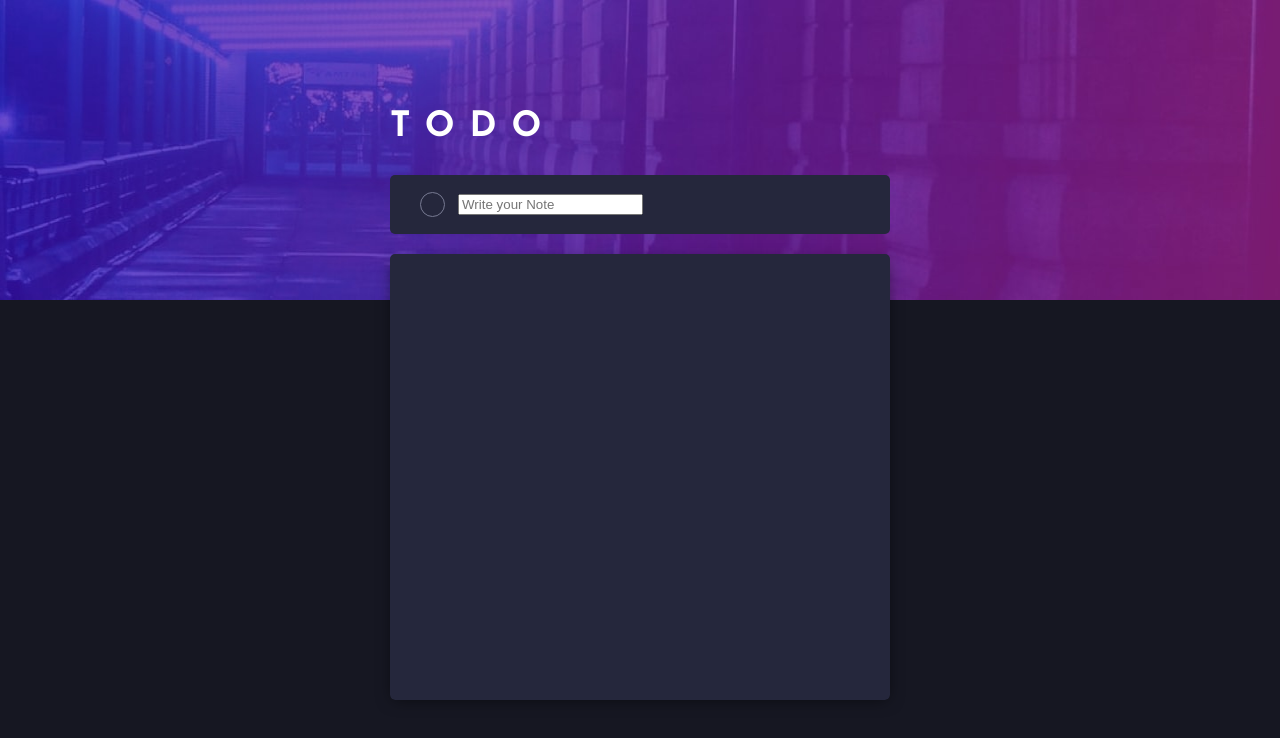
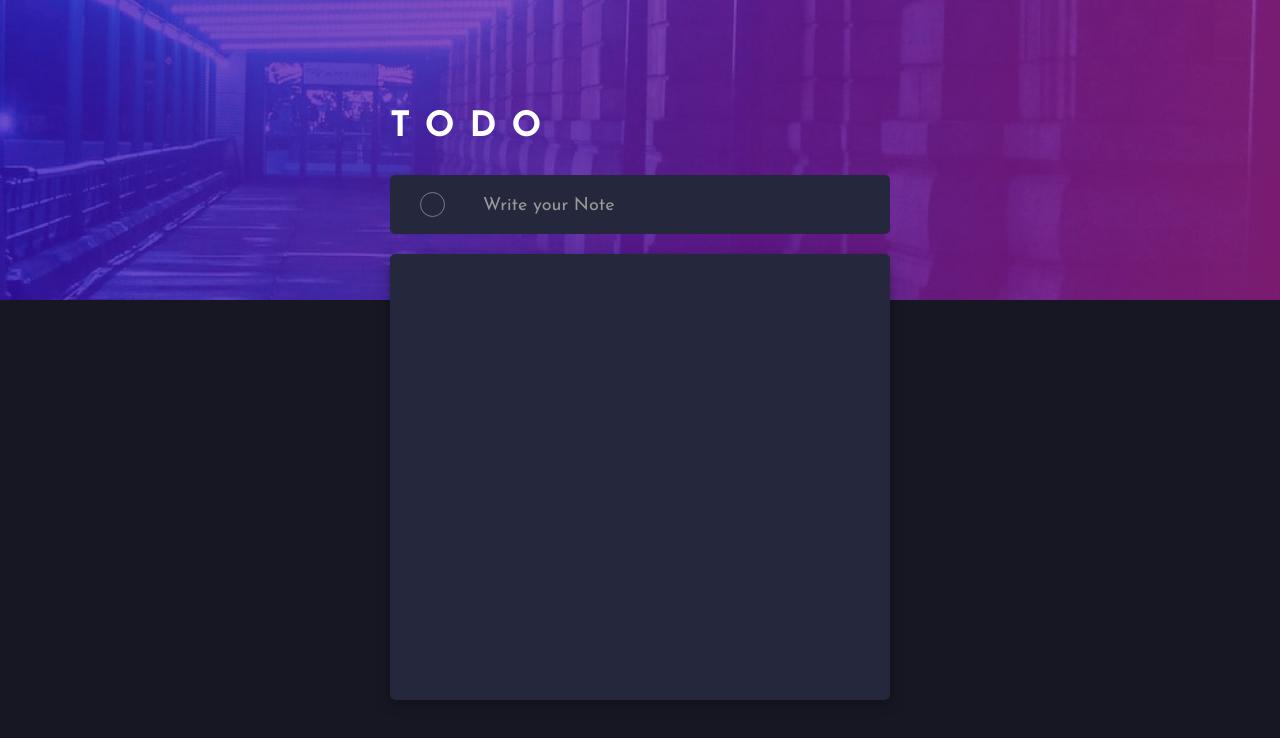
Before and after one commit to BrayanGarzon/Todo-App, a plain HTML site: page index.html in a window 1280 px wide. Drawn offline with Linux system fonts and the light colour scheme.

Commit message:
styles input text and checkbox

```diff
--- a/assets/main.js
+++ b/assets/main.js
@@ -2,7 +2,7 @@ const iconoThema = document.getElementById('iconThema');
 const cuerpo = document.body;
 const inputText = document.getElementById('inputText');
 const listTareas = document.getElementById('listTareas');
-
+const textInput = document.getElementById('textInput');
 // Variable para rastrear el estado actual
 let estadoTema = 'sol'; // Inicialmente, asumimos que está en modo "sol"
 
@@ -20,6 +20,11 @@ iconoThema.addEventListener('click', function() {
         listTareas.style.backgroundColor = 'white';
         inputText.style.backgroundColor = 'white';
 
+
+
+        textInput.style.color = ' hsl(235, 19%, 35%)';
+
+
     } else {
 
         // Cambia a modo "sol"
@@ -33,7 +38,10 @@ iconoThema.addEventListener('click', function() {
         listTareas.style.backgroundColor = 'hsl(235, 24%, 19%)';
         inputText.style.backgroundColor = 'hsl(235, 24%, 19%)';
 
-        console.log('sol')
+
+
+        //style text input
+        textInput.style.color = 'hsl(234, 39%, 85%)';
 
     }
 });
--- a/assets/styles.css
+++ b/assets/styles.css
@@ -10,7 +10,7 @@
 body{
     margin: 0;
     padding: 0;
-    font-family: 'Roboto', sans-serif;
+    font-family: 'Josefin Sans', sans-serif;
 
     background-color: hsl(235, 21%, 11%);
     background-image: url('../images/bg-desktop-dark.jpg');
@@ -96,6 +96,7 @@ section .contenedor .inputText{
     gap: 10px;
     margin-top: 20px;
     margin-bottom: 20px;
+
 }
 
 section .contenedor .inputText .checkbox{
@@ -107,6 +108,7 @@ section .contenedor .inputText .checkbox{
     cursor: pointer;
     margin-left: 30px;
     position: relative;
+    color: hsl(234, 39%, 85%);
 }
 
 .checkbox:checked::before {
@@ -131,6 +133,27 @@ section .contenedor .inputText .checkbox{
     background-repeat: no-repeat;
     width: 30px;
     height: 30px;
+}
+
+section .contenedor .inputText .textInput{
+    width: calc(100% - 90px);
+    height: 100%;
+    margin: 0;
+    padding: 0;
+    background: transparent;
+    border: none;
+    outline: none;
+    padding: 10px;
+    font-size: 18px;
+    caret-color: hsl(220, 98%, 61%);
+    color: hsl(234, 39%, 85%);
+}
+section .contenedor .inputText .textInput::placeholder {
+    color: #999; /* Color del texto de ejemplo */
+    font-family: 'Josefin Sans', sans-serif;
+    padding: 15px;
+
+
 }
 
 
--- a/index.html
+++ b/index.html
@@ -22,7 +22,7 @@
       </div>
       <div class="inputText" id="inputText">
         <input type="checkbox" class="checkbox">
-        <input type="text" placeholder="Write your Note">
+        <input type="text" placeholder="Write your Note" class="textInput" id="textInput">
       </div>
 
       <div class="listTareas" id="listTareas">
```
